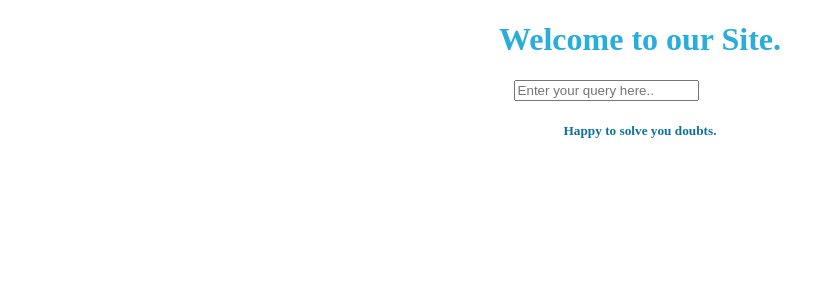
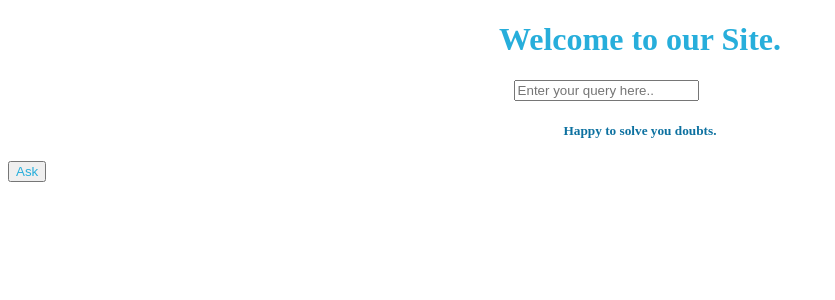
Before and after one commit to ADITINAMDEO13/React-Assignment-5---Import-Export-React, a React app: page / in a window 1280 px wide. Shown: the top 300 px of the page, without its empty margins (0-835 px from the left). Built offline with nearby package versions, Linux system fonts and the light colour scheme.

Commit message:
Update App.js

```diff
--- a/src/components/App.js
+++ b/src/components/App.js
@@ -11,7 +11,7 @@ const App = () => {
       <Heading/>
       <InputQuery/>
       <SubHeading />
-      <ubmitButton />
+      <SubmitButton />
     </div>
   )
 }
```
